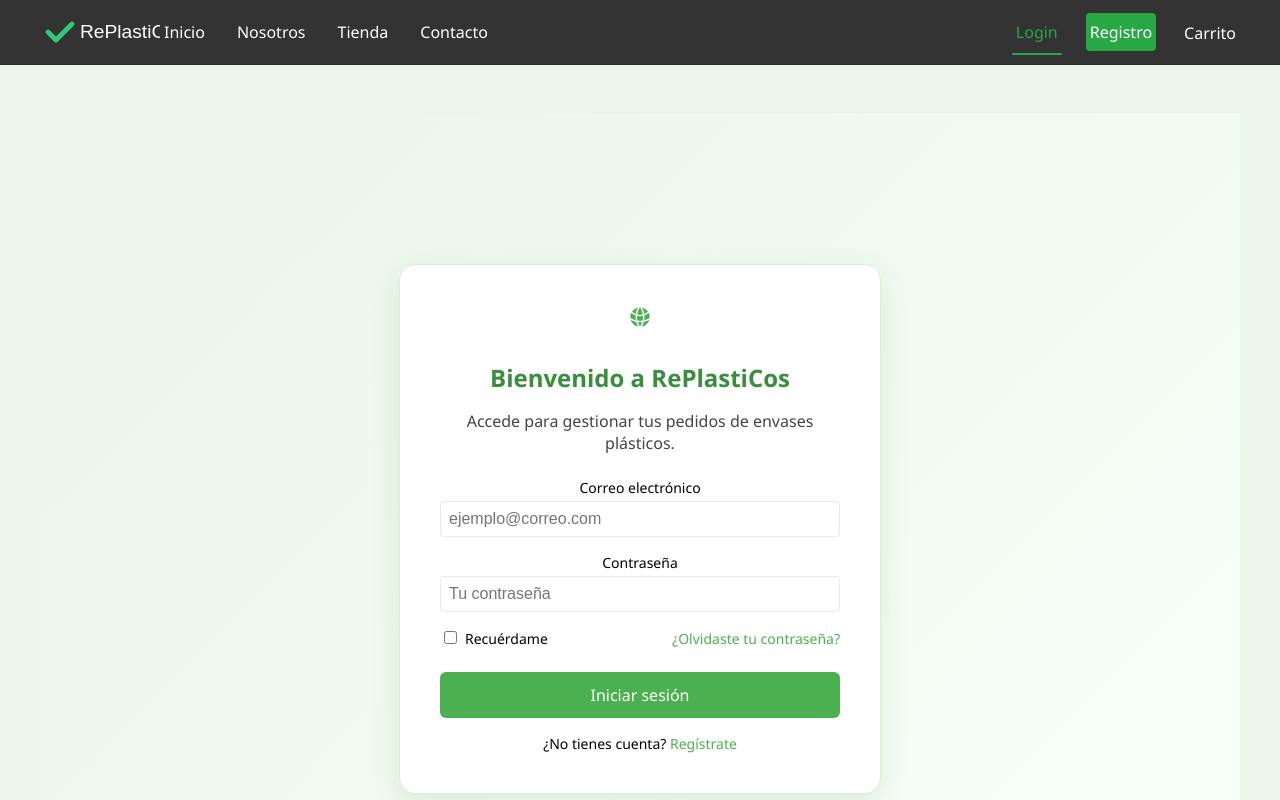
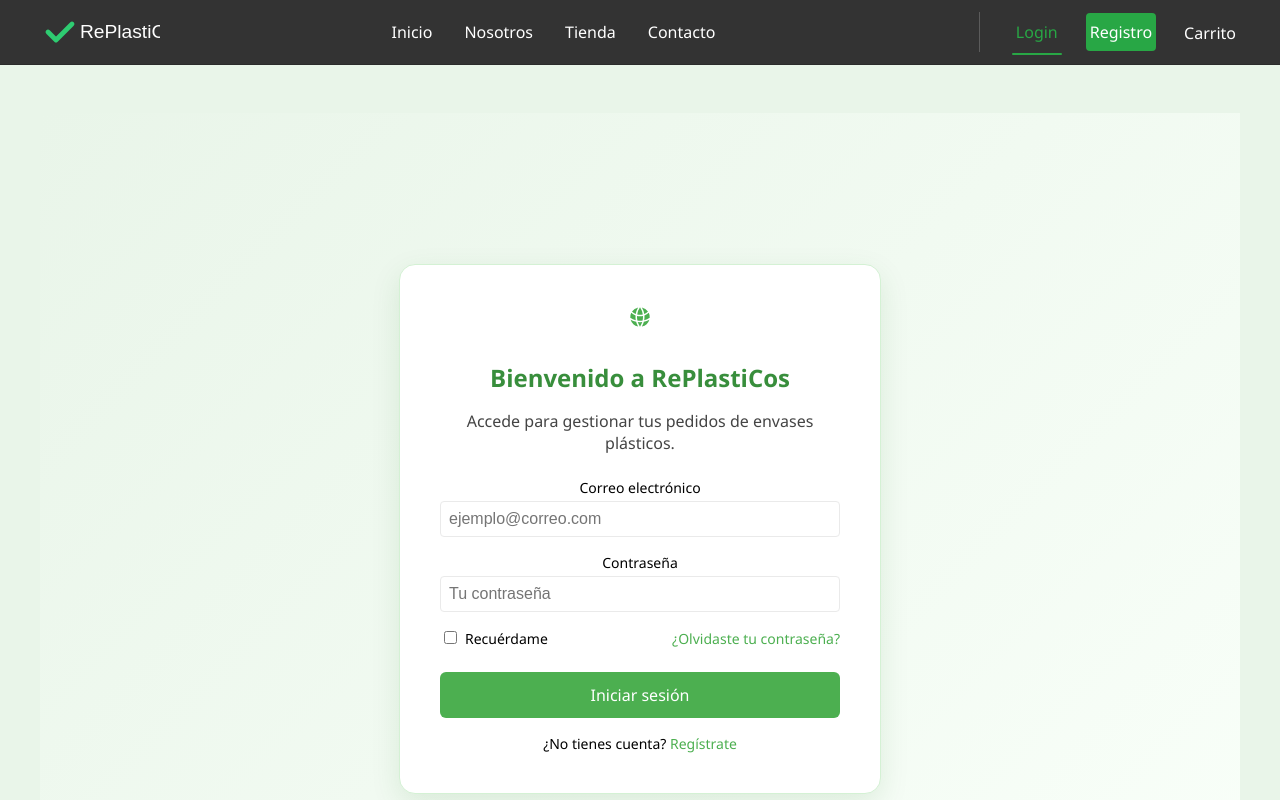
Before and after one commit to Pedroesc19/replastico, a React (Create React App) app in the folder frontend/: page /login in a window 1280 px wide. Shown: the top 800 px of the page. Built offline with nearby package versions, Linux system fonts and the light colour scheme.

Commit message:
frontend: restructure navbar layout

```diff
--- a/frontend/src/components/Navbar.js
+++ b/frontend/src/components/Navbar.js
@@ -82,6 +82,7 @@ const Navbar = ({
   return (
     <header className="navbar" ref={navRef}>
       <div className="navbar-container">
+        <div className="navbar-brand-container">
           <Link className="navbar-brand" to="/" onClick={handleLinkClick}>
             <img src={logo} alt="RePlastiCos logo" className="logo" />
           </Link>
@@ -97,12 +98,13 @@ const Navbar = ({
               <Bars3Icon width={24} height={24} />
             </span>
           </button>
-        <nav className="navbar-menu">
-          <div
+        </div>
+        <nav
           id={menuId}
           ref={menuRef}
-            className={`navbar-links ${menuOpen ? "open" : ""}`}
+          className={`navbar-menu ${menuOpen ? "open" : ""}`}
         >
+          <div className="navbar-primary-container">
             <ul className="navbar-primary">
               {primaryItems.map((item, index) => (
                 <li key={item.to}>
@@ -117,6 +119,8 @@ const Navbar = ({
                 </li>
               ))}
             </ul>
+          </div>
+          <div className="navbar-utilities-container">
             <ul className="navbar-utilities">
               {utilityItems.map((item) => (
                 <li key={item.to}>
--- a/frontend/src/css/Navbar.css
+++ b/frontend/src/css/Navbar.css
@@ -20,6 +20,12 @@
   padding: 0 var(--space-5);
 }
 
+.navbar-brand-container {
+  display: flex;
+  align-items: center;
+  gap: var(--space-4);
+}
+
 .navbar-brand {
   display: flex;
   align-items: center;
@@ -35,14 +41,26 @@
   width: auto;
 }
 
+
 .navbar-menu {
   flex: 1;
+  display: flex;
+  align-items: center;
+  justify-content: space-between;
 }
 
-.navbar-links {
+.navbar-primary-container {
+  flex: 1;
   display: flex;
-  align-items: center;
-  width: 100%;
+  justify-content: center;
+}
+
+.navbar-utilities-container {
+  display: flex;
+  justify-content: flex-end;
+  margin-left: var(--space-6);
+  padding-left: var(--space-6);
+  border-left: 1px solid rgba(255, 255, 255, 0.2);
 }
 
 .navbar-primary,
@@ -55,11 +73,7 @@
   padding: 0;
 }
 
-.navbar-utilities {
-  margin-left: auto;
-}
-
-.navbar-links a {
+.navbar-menu a {
   color: var(--color-surface);
   text-decoration: none;
   font-size: var(--font-size-md);
@@ -71,12 +85,12 @@
 }
 
 
-.navbar-links a:hover,
-.navbar-links a.active {
+.navbar-menu a:hover,
+.navbar-menu a.active {
   color: var(--color-primary);
 }
 
-.navbar-links a.active::after {
+.navbar-menu a.active::after {
   content: "";
   position: absolute;
   left: 0;
@@ -95,7 +109,7 @@
 }
 
 .navbar-cta:hover {
-  background-color: var(--color-primary-dark);
+  background-color: var(--color-primary);
 }
 
 .navbar-toggle {
@@ -106,7 +120,7 @@
   cursor: pointer;
 }
 
-.navbar-links a:focus-visible,
+.navbar-menu a:focus-visible,
 .navbar-toggle:focus-visible,
 .logout-button:focus-visible,
 .navbar-cta:focus-visible {
@@ -119,14 +133,22 @@
     display: block;
   }
 
-  .navbar-links {
+  .navbar-menu {
     display: none;
     flex-direction: column;
     width: 100%;
   }
 
-  .navbar-links.open {
+  .navbar-menu.open {
     display: flex;
+  }
+
+  .navbar-primary-container,
+  .navbar-utilities-container {
+    justify-content: flex-start;
+    padding-left: 0;
+    margin-left: 0;
+    border: none;
   }
 
   .navbar-primary,
@@ -134,10 +156,6 @@
     flex-direction: column;
     align-items: flex-start;
     gap: var(--space-4);
-  }
-
-  .navbar-utilities {
-    margin-left: 0;
   }
 }
 
@@ -181,7 +199,9 @@
 }
 
 .logout-button:hover {
-  background-color: rgba(255, 255, 255, 0.2);
+  background-color: var(--color-primary);
+  border-color: var(--color-primary);
+  color: var(--color-surface);
 }
 
 .sr-only {
--- a/frontend/src/design/tokens.css
+++ b/frontend/src/design/tokens.css
@@ -29,7 +29,7 @@
   --color-gray-700: #cccccc;
   --color-gray-800: #eeeeee;
   --color-overlay-dark: rgba(0, 0, 0, 0.55);
-  --color-focus-outline: #000000;
+  --color-focus-outline: #f9c74f;
   --color-success: #4caf50;
   --color-success-dark: #388e3c;
   --color-success-alpha: #4caf5044;
```
Lines whose indentation alone changed are shown as unchanged.
